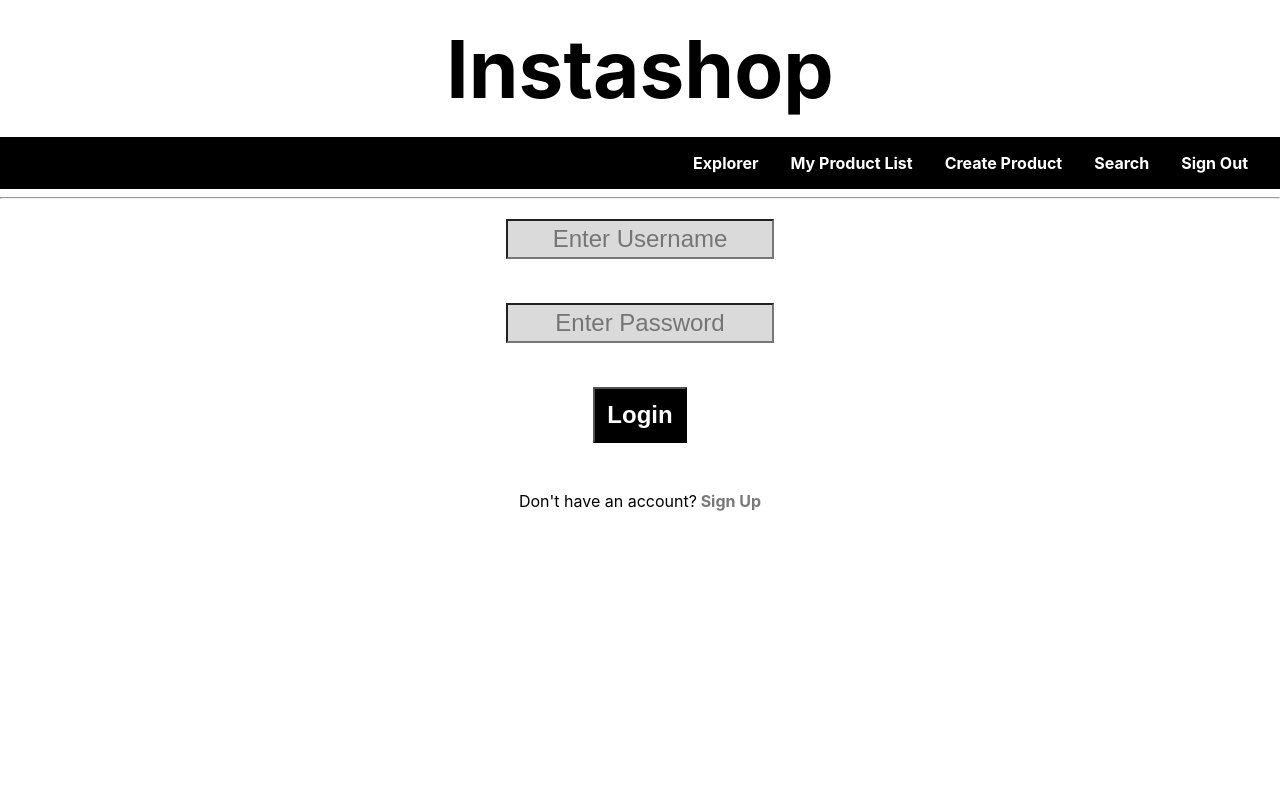
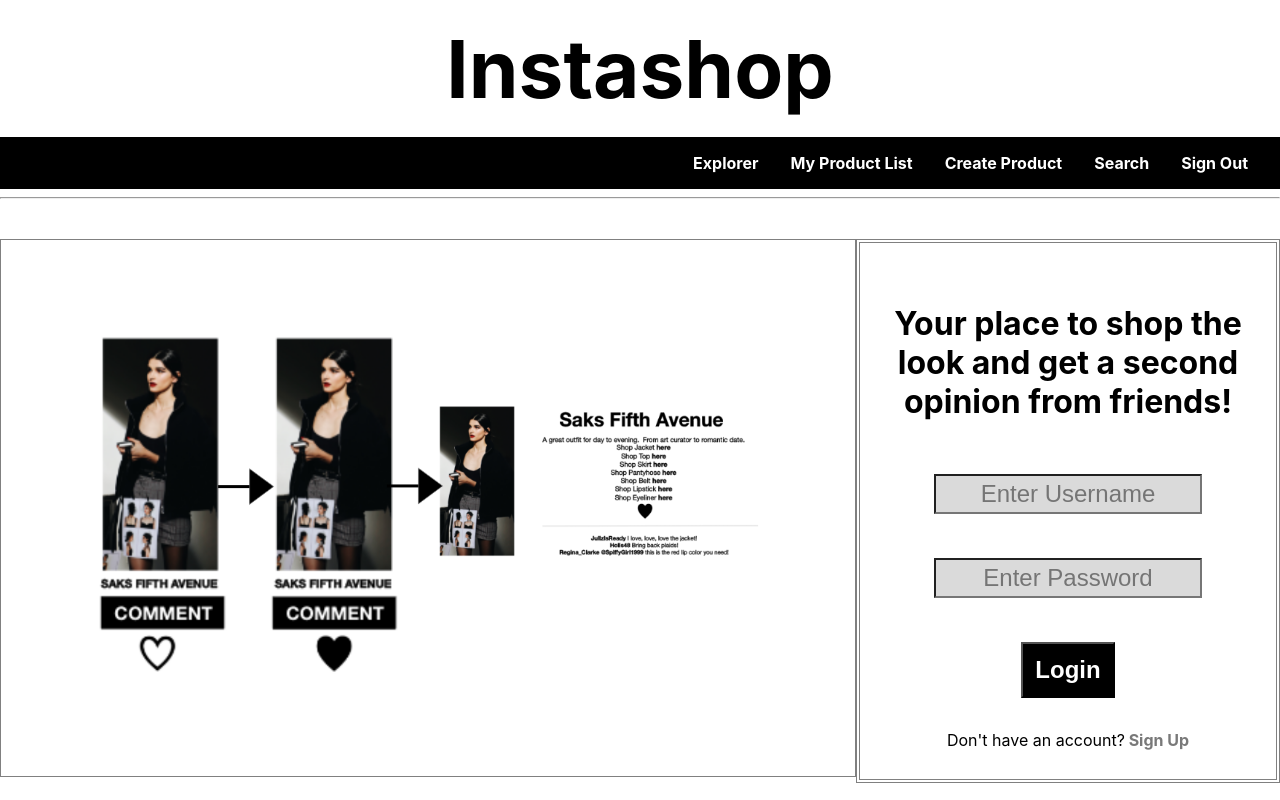
Before and after one commit to ReginaClarke/Instashop, a React (Create React App) app in the folder client/: page /login in a window 1280 px wide. Shown: the top 800 px of the page. Built offline with nearby package versions, Linux system fonts and the light colour scheme; no server answers.

Commit message:
made login page the landing page

```diff
--- a/client/src/App.css
+++ b/client/src/App.css
@@ -1,14 +1,3 @@
-.App-logo {
-  height: 40vmin;
-  pointer-events: none;
-}
-
-@media (prefers-reduced-motion: no-preference) {
-  .App-logo {
-    animation: App-logo-spin infinite 20s linear;
-  }
-}
-
 .App-header {
   background-color: #282c34;
   min-height: 100vh;
@@ -20,9 +9,6 @@
   color: white;
 }
 
-.App-link {
-  color: #61dafb;
-}
 
 .nav {
   text-decoration: none;
@@ -39,13 +25,10 @@
   font-weight: bold;
 }
 
-.homepageh1 {
-  font-size: 6em;
-  text-align: center;
-}
-
 p {
   text-align: center;
+  padding: 0em;
+  margin: 0em;
 }
 
 h1 {
@@ -64,7 +47,7 @@
 }
 
 h4 {
-  font-size: 3em;
+  font-size: 2em;
   margin: 1em auto 0em auto;
   text-align: center;
 }
@@ -115,14 +98,14 @@
   grid-template-columns: 1fr;
   margin: auto;
 }
-/* ----------------- LANDING PAGE -------------------------- */
+/* ----------------- LOGIN PAGE -------------------------- */
 .landingpageleft {
   display: flex;
   flex-wrap: wrap;
   align-items: center;
   justify-content: center;
   text-align: center;
-  margin: 2em 1em;
+  margin: 2em auto 2em auto;
   border: 0.05em solid grey;
   max-height: 65vh;
   min-height: 65vh;
@@ -137,7 +120,7 @@
   align-items: center;
   justify-content: center;
   text-align: center;
-  margin: 2em 1em;
+  margin: 2em auto 2em auto;
   border-style: double;
   border-color: grey;
   border-width: 0.25em;
@@ -159,11 +142,10 @@
 }
 
 .landingpageimg {
-  width: 90%;
-  /* height: 70%; */
+  width: 80%;
 }
 
-/* ----------------- LANDING PAGE -------------------------- */
+/* ----------------- LOGIN PAGE -------------------------- */
 /*---*/
 /*---*/
 /*---*/
@@ -268,6 +250,8 @@
   width: 100%;
   position: top;
   top: 0em;
+  /* margin: 0em auto 2em auto; */
+
 }
 
 footer {
@@ -275,5 +259,6 @@
   position: bottom;
   bottom: 0em;
   text-align: center;
-  margin: 30em auto 0em auto;
+  /* margin: 3em auto 0em auto; */
+  padding: 0em;
 }
--- a/client/src/components/Container.jsx
+++ b/client/src/components/Container.jsx
@@ -6,7 +6,6 @@
 import CreatePost from "./shared/CreatePost";
 import Login from "./shared/Login";
 import Register from "./shared/Register";
-import LandingPage from "./shared/LandingPage";
 import {
   createPost,
   readAllPosts,
@@ -147,9 +146,6 @@
   render() {
     return (
       <div className="App">
-        <Route exact path="/">
-          <LandingPage />
-        </Route>
 
         <Switch>
           <Route
--- a/client/src/components/shared/LandingPage.jsx
+++ /dev/null
@@ -1,28 +0,0 @@
-import React from "react";
-import { Link } from "react-router-dom";
-
-export default function LandingPage() {
-  return (
-    <>
-      {/* <h1 className="homepageh1">Instashop</h1>
-      <hr /> */}
-
-      <div className="homepage">
-        <div className="landingpageleft">
-          <img className='landingpageimg' src="/images/homepage.png" alt="user example" />
-        </div>
-
-        <div className="landingpageright">
-          <h4>Shop the look and get a second opinion from friends.</h4>
-          <Link to="/login">
-            <button className="landingpagebutton">SIGN IN</button>
-          </Link>
-
-          <Link to="/register">
-            <button className="landingpagebutton">SIGN UP</button>
-          </Link>
-        </div>
-      </div>
-    </>
-  );
-}
--- a/client/src/components/shared/Login.jsx
+++ b/client/src/components/shared/Login.jsx
@@ -4,8 +4,18 @@
 // This component handles our login form and has a link to the register form
 const Login = (props) => {
   return (
-    <div className="auth-container">
-      {/* <h2>Sign In</h2> */}
+    <div className="homepage">
+      <div className="landingpageleft">
+        <img
+          className="landingpageimg"
+          src="/images/homepage.png"
+          alt="user example"
+        />
+      </div>
+
+      <div className="landingpageright">
+      <h4 className="homepageh1">Your place to shop the look and get a second opinion from friends!</h4>
+
         <form
           onSubmit={(e) => {
             e.preventDefault();
@@ -30,10 +40,15 @@
           <br />
           <button>Login</button>
           <br />
-        <p>Don't have an account?
-        <Link className="hyperlinks" to="/Register"> Sign Up</Link>
+          <p>
+            Don't have an account?
+            <Link className="hyperlinks" to="/Register">
+              {" "}
+              Sign Up
+            </Link>
           </p>
         </form>
+      </div>
     </div>
   );
 };
--- a/client/src/components/shared/Navigation.jsx
+++ b/client/src/components/shared/Navigation.jsx
@@ -17,7 +17,7 @@
         <NavLink className="nav" to="/explorer">
           Search
         </NavLink>
-        <NavLink className="nav" to="/sign-out">
+        <NavLink className="nav" to="/login">
           Sign Out
         </NavLink>
       </nav>
```
Lines whose indentation alone changed are shown as unchanged.
